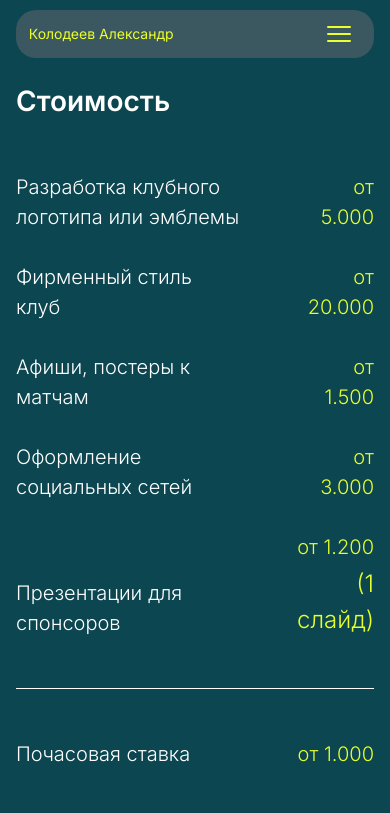
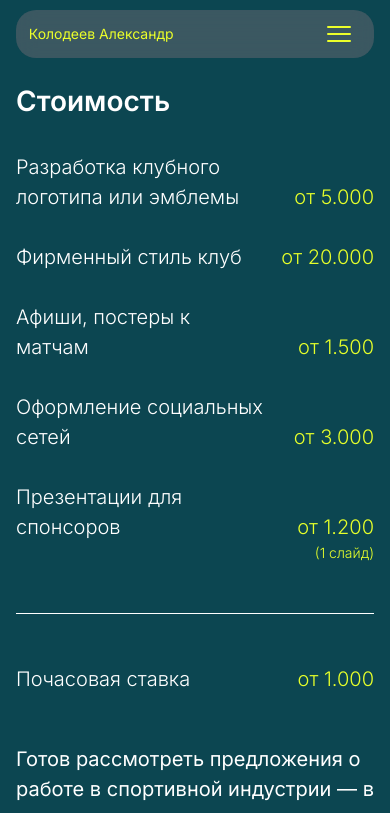
Before and after one commit to Abu014/my-vite-project, a React (Vite) app: page /price in a window 390 px wide. Shown: the top 813 px of the page. Built offline with nearby package versions, Linux system fonts and the light colour scheme.

Commit message:
Обновление контента

```diff
--- a/src/components/Price/Price.css
+++ b/src/components/Price/Price.css
@@ -28,8 +28,8 @@
 }
 .item{
     display: flex;
+    flex-direction: column;
     justify-content: space-between;
-    align-items: center;
 }
 .item_desc{
     font-weight: 300;
@@ -46,15 +46,15 @@
 }
 .item__price-wrapper {
     display: flex;
-    flex-direction: column;
-    align-items: flex-end;   /* прижимаем содержимое к правому краю */
-    text-align: right;       /* на случай, если текст переносится */
+    justify-content: space-between;
+    align-items: flex-end;
 }
 
 .item_note {
+    text-align: right;
     font-weight: 300;
     font-size: 24px;         /* или меньше – подберите нужный размер */
-    color:rgba(230, 255, 42, 1)   ; margin-top: 4px;         /* небольшой отступ от цены */
+    color:rgba(230, 255, 42, 1)   ;
 }
 .price__line{
     width: 100%;
@@ -83,12 +83,16 @@
 @media (max-width: 480px){
     .price{
         padding-inline: 16px;
+        gap: 30px;
     }
     .price__title{
         padding-top: 30px;
         font-weight: 600;
         font-size: 28px;
 
+    }
+    .price__container{
+        gap: 30px;
     }
     .price__body{
         padding-inline: 0;
@@ -107,11 +111,10 @@
         font-size: 20px;
 
     }
-    .item{
-        gap: 50px;
-        align-items: flex-end;
+    .item_note {
+        font-size: 14px; /* или меньше */
+    }
 
-    }
     .price__barcode{
         display: flex;
         flex-direction: column;
@@ -126,4 +129,5 @@
 
     }
 
+
 }
--- a/src/components/Price/Price.jsx
+++ b/src/components/Price/Price.jsx
@@ -12,11 +12,12 @@ const Price = () => {
                     <div className="price__content">
                         {PRICE_WORKS.map((item) => (
                             <div className="item" key={item.id}>
-                                <p className="item_desc">{item.priceDesc}</p>
                                 <div className="item__price-wrapper">
+                                    <p className="item_desc">{item.priceDesc}</p>
                                     <p className="item_price">{item.price}</p>
-                                    {item.note && <p className="item_note">{item.note}</p>}
                                 </div>
+                                {item.note && <p className="item_note">{item.note}</p>}
+
                             </div>
                         ))}
                     </div>
```
